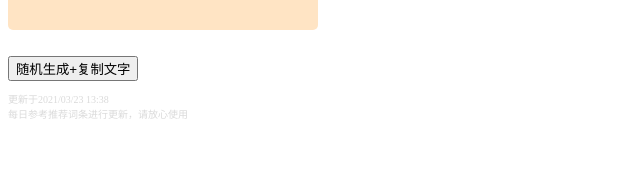
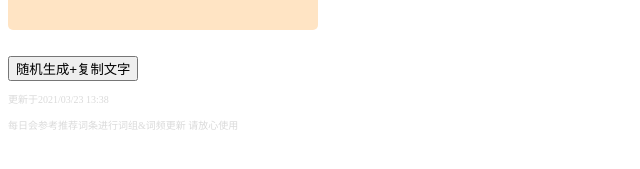
Before and after one commit to joyqq/xmh-citiao, a Jekyll site: the page index.html, which Jekyll copies as it is, in a window 1280 px wide. Shown: the part 302-471 px from the top of the page, without its empty margins (0-640 px from the left). Built offline with Jekyll 4.4.1, drawn with Linux system fonts in a browser that asks for light colours.

Commit message:
Update index.html

```diff
--- a/index.html
+++ b/index.html
@@ -23,8 +23,8 @@
         <button onclick="newItemAndCopy()" class="btn1div">随机生成+复制文字</button>
 
         <div class="update-time">
-            <text>更新于2021/03/23 13:38</text><br>
-            <text>每日参考推荐词条进行更新，请放心使用</text>
+            <text>更新于2021/03/23 13:38</text><br><br>
+            <text>每日会参考推荐词条进行词组&词频更新 请放心使用</text>
         </div>
     <script src="fun.js"></script>
     </body>
```
